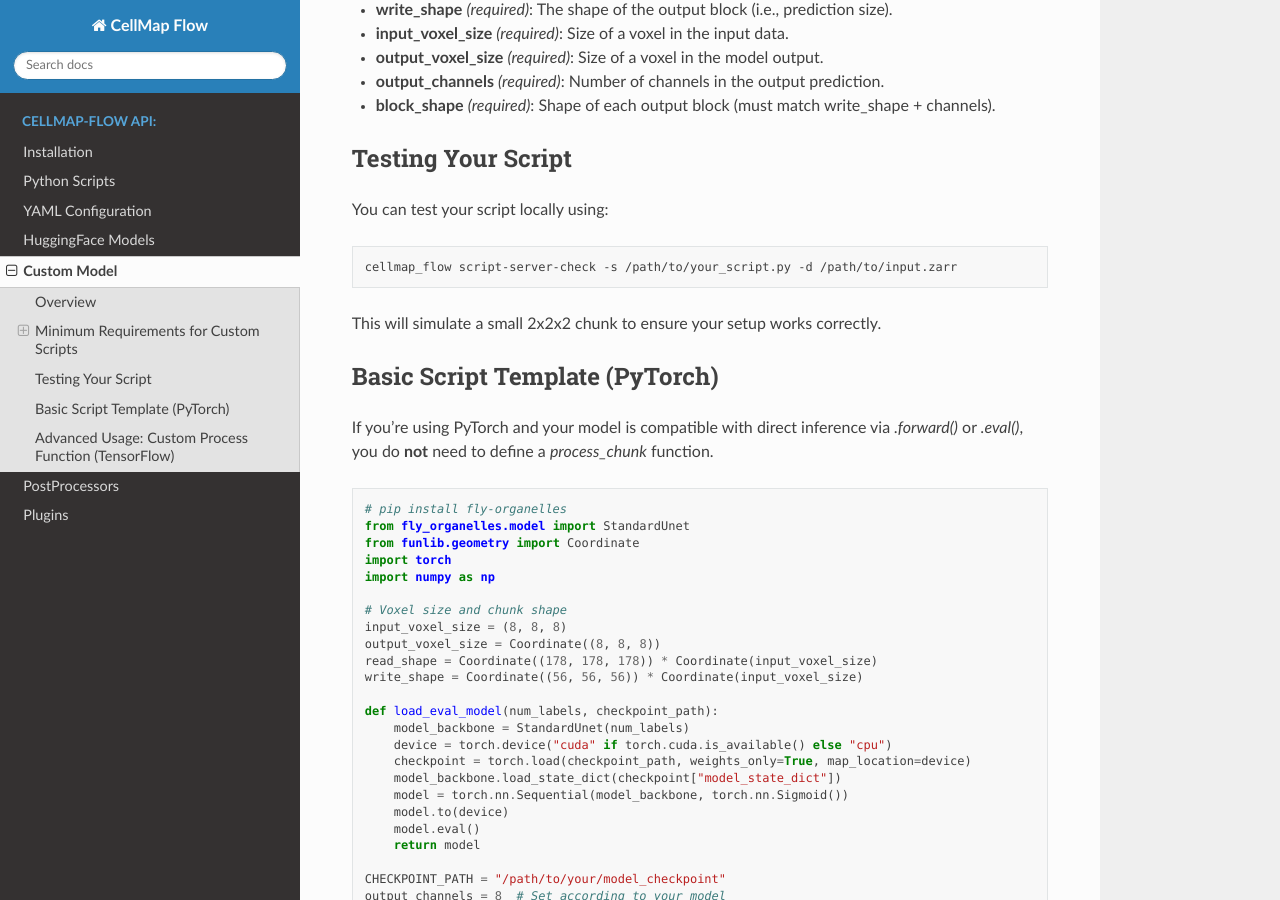
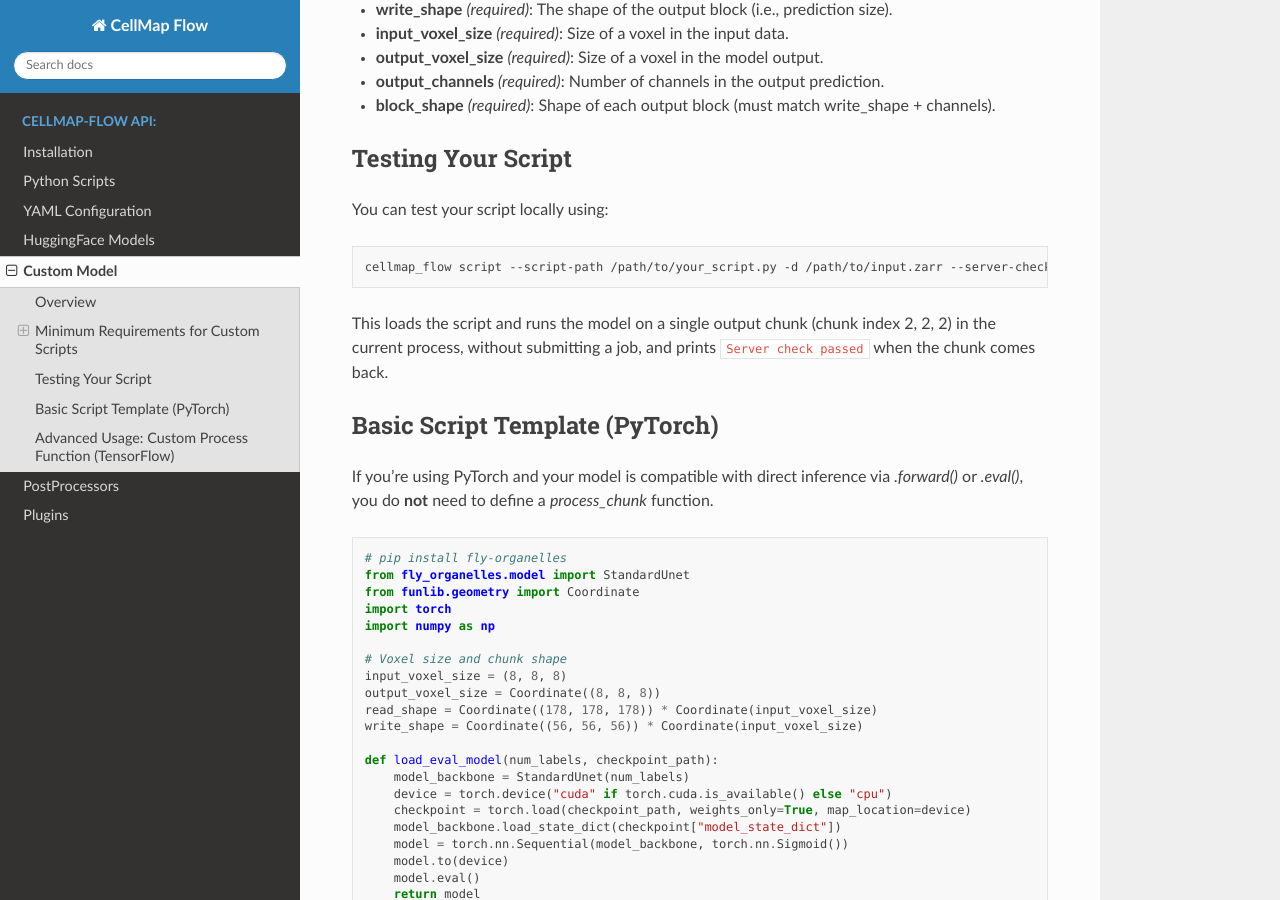
Before and after one commit to janelia-cellmap/cellmap-flow, a Sphinx documentation site: the page built from docs/source/custom_script.rst, in a window 1280 px wide and 900 px high, scrolled down 847 px. Built offline with Sphinx 7.4.7 and the Read the Docs theme 3.1.0, drawn with Linux system fonts in a browser that asks for light colours; pages that are not in the unit, such as notebooks, are missing from menus.

Commit message:
Document --server-check in place of the gone script-server-check
custom_script.rst told readers to test a script with
`cellmap_flow script-server-check -s SCRIPT -d DATA`. There is no such
command, and -s is --scale on every model command. The check is the
--server-check flag of the model command:
`cellmap_flow script --script-path SCRIPT -d DATA --server-check`.

It does not "simulate a small 2x2x2 chunk" either: it runs the model on
the one output chunk at chunk index (2, 2, 2), in the current process,
and prints "Server check passed".

```diff
--- a/docs/source/custom_script.rst
+++ b/docs/source/custom_script.rst
@@ -45,9 +45,11 @@ You can test your script locally using:
 
 .. code-block:: bash
 
-    cellmap_flow script-server-check -s /path/to/your_script.py -d /path/to/input.zarr
+    cellmap_flow script --script-path /path/to/your_script.py -d /path/to/input.zarr --server-check
 
-This will simulate a small 2x2x2 chunk to ensure your setup works correctly.
+This loads the script and runs the model on a single output chunk (chunk index
+2, 2, 2) in the current process, without submitting a job, and prints
+``Server check passed`` when the chunk comes back.
 
 
 
```
